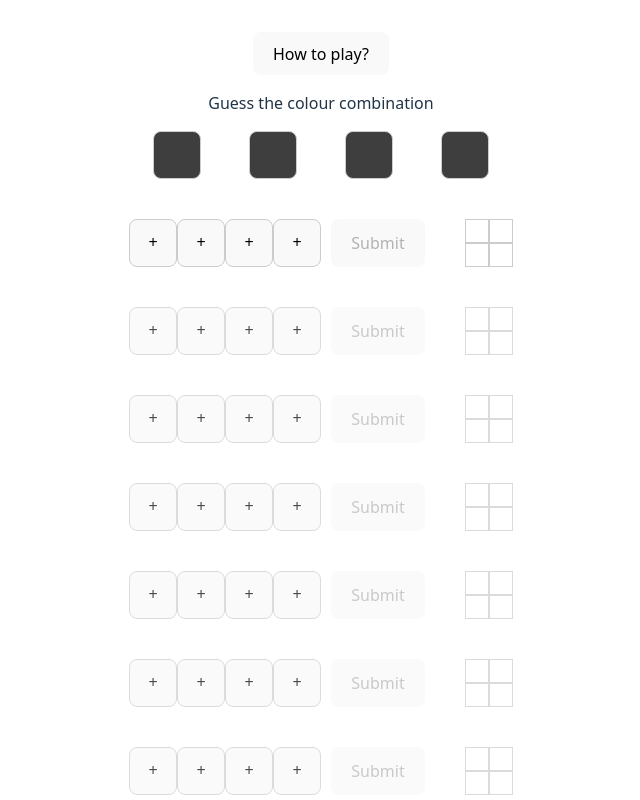
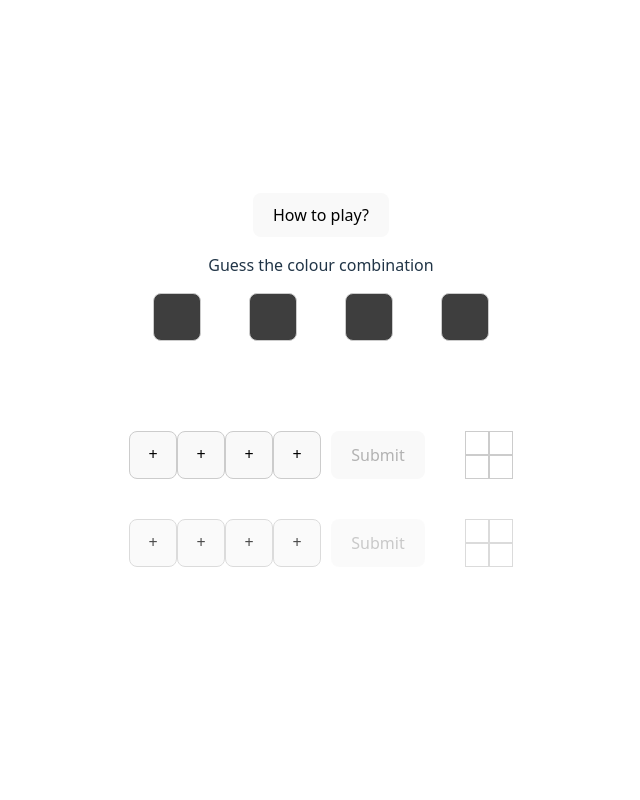
Before and after one commit to VeraNemedyVarga/colour-guess, a React (Vite) app: page / in a window 1280 px wide. Shown: the top 800 px of the page, without its empty margins (319-959 px from the left). Built offline with nearby package versions, Linux system fonts and the light colour scheme.

Commit message:
Set animations on player rows when game ends. Give game end feedback in header.

```diff
--- a/src/Board/Board.css
+++ b/src/Board/Board.css
@@ -6,10 +6,15 @@
   display: grid;
   grid-template-columns: repeat(4, 1fr);
   height: 48px;
-  margin-bottom: 40px;
-
+  margin-bottom: 20px;
   justify-items: center;
   align-items: center;
+}
+
+.game-result-header {
+  height: 50px;
+  margin-bottom: 20px;
+  padding: 10px;
 }
 
 .master-row__colour-cell {
--- a/src/Board/Board.tsx
+++ b/src/Board/Board.tsx
@@ -27,15 +27,19 @@ export default function Board({
   };
 
   const [playerRows, setPlayerRows] = useState<PlayerGuess[]>(
-    generateEmptyRows({ id: 0, colours: ['', '', '', ''] }, 10)
+    generateEmptyRows({ id: 0, colours: ['', '', '', ''] }, 2)
   );
   const [feedbackRows, setFeedbackRows] = useState<GameFeedback[]>(
-    generateEmptyRows({ id: 0, colours: ['', '', '', ''] }, 10)
+    generateEmptyRows({ id: 0, colours: ['', '', '', ''] }, 2)
   );
   const [gameEnded, setGameEnded] = useState<boolean>(false);
   const [gameResult, setGameResult] = useState<GameResult>('');
 
   const [activeRowIndex, setactiveRowIndex] = useState<number>(0);
+
+  gsap.registerPlugin(useGSAP);
+  const playerCells = useRef(null);
+  const qpc = gsap.utils.selector(playerCells);
 
   const generateMasterCombination = (): MasterCombination => {
     const randomArray: MasterCombination = [];
@@ -119,30 +123,72 @@ export default function Board({
       arraysMatch(playerRows[activeRowIndex].colours, masterCombination.current)
     ) {
       setGameResult('won');
-      gsap.to(q('.master-row__colour-cell'), {
-        rotateY: 0,
-        duration: 0.1,
-        stagger: {
-          each: 0.2,
-          from: 'start',
-        },
-      });
       return true;
     }
     if (activeRowIndex === playerRows.length - 1) {
       setGameResult('lost');
-      gsap.to(q('.master-row__colour-cell'), {
-        rotateY: 0,
-        duration: 0.2,
-        stagger: {
-          each: 0.1,
-          from: 'start',
-        },
-      });
       return true;
     }
     return false;
   };
+
+  useGSAP(
+    () => {
+      if (gameEnded) {
+        gsap.to(q('.master-row__colour-cell'), {
+          rotateY: 0,
+          duration: 0.1,
+          stagger: {
+            each: 0.2,
+            from: 'start',
+          },
+        });
+
+        if (gameResult === 'won') {
+          gsap.fromTo(
+            qpc('.player-row .speed-dial'),
+            {
+              y: 20,
+              borderColor: 'green',
+            },
+            {
+              y: 0,
+              duration: 1.2,
+              borderColor: 'white',
+              yoyo: true,
+              stagger: {
+                amount: 0.8,
+                from: 'start',
+                grid: [10, 4],
+              },
+            }
+          );
+        }
+
+        if (gameResult === 'lost') {
+          const tl = gsap.timeline();
+
+          tl.fromTo(
+            qpc('.player-row'),
+            {
+              x: 15,
+            },
+            {
+              x: 0,
+              duration: 0.1,
+              repeat: 3,
+              yoyo: true,
+            }
+          );
+
+          tl.set(qpc('.player-row'), {
+            x: 0,
+          });
+        }
+      }
+    },
+    { dependencies: [gameEnded] }
+  );
 
   const arraysMatch = (arr1: Colours[], arr2: Colours[]) => {
     return (
@@ -175,7 +221,12 @@ export default function Board({
           </div>
         ))}
       </div>
-      <div className="game-rows">
+      <div className="game-result-header">
+        {gameResult === 'won' ? 'Good Job! 🥳' : null}
+        {gameResult === 'lost' ? "You'll get it next time 🤗" : null}
+      </div>
+
+      <div className="game-rows" ref={playerCells}>
         {playerRows.map((row, index) => (
           <div
             className={
--- a/src/PlayerRow/PlayerRow.css
+++ b/src/PlayerRow/PlayerRow.css
@@ -61,14 +61,17 @@
   border-radius: 8px;
 }
 
-.speed-dial.open .speed-dial__colour-pick {
-  display: flex;
+.speed-dial .speed-dial__colour-pick {
+  cursor: pointer;
   justify-content: center;
   align-items: center;
   width: 24px;
   height: 24px;
   border-radius: 50%;
+}
 
+.speed-dial.open .speed-dial__colour-pick {
+  display: flex;
 }
 
 /* speed dial animation */
```
